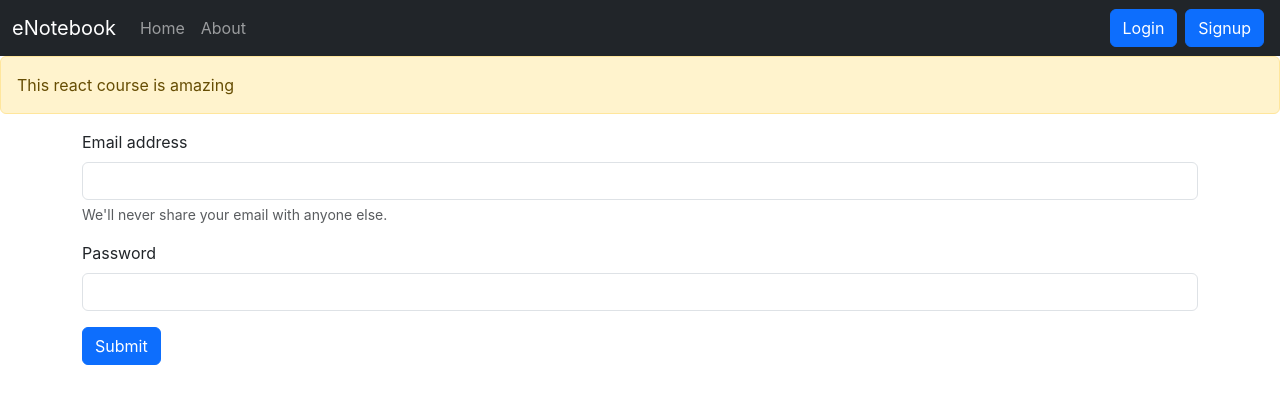
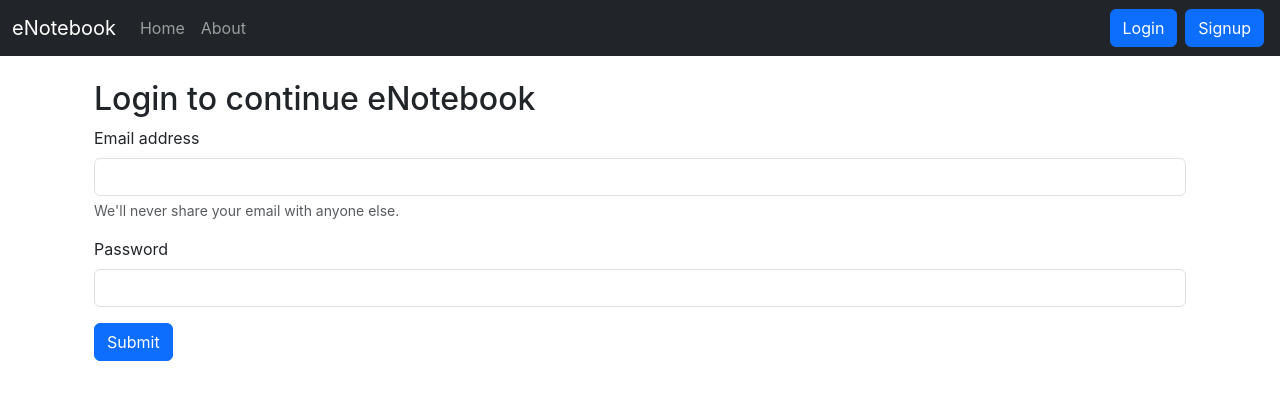
Before and after one commit to shivamdevloper123/enotebook, a React (Create React App) app: page /login in a window 1280 px wide. Shown: the top 404 px of the page. Built offline with nearby package versions, Linux system fonts and the light colour scheme.

Commit message:
video-72 completed

```diff
--- a/src/App.js
+++ b/src/App.js
@@ -1,3 +1,4 @@
+import React,{useState} from 'react';
 import './App.css';
 import { BrowserRouter as Router, Routes, Route } from "react-router-dom";
 import Navbar from './component/Navbar';
@@ -9,18 +10,30 @@ import Signup from './component/Signup';
 import NoteState from './context/note/NoteState'
 
 function App() {
+  const [alert , setAlert] = useState(null);
+
+
+  const showAlert = (message,type)=>{
+   setAlert({
+     msg:message,
+     type:type
+   })
+   setTimeout(() => {
+     setAlert(null)
+   }, 2000);
+  }
   return (
    <NoteState>
       <>
         <Router>
           <Navbar />
-          <Alert message = "This react course is amazing"/>
+          <Alert alert={alert}/>
           <div className="container">
           <Routes>
-            <Route exact path="/" element={<Home/>} />
-            <Route exact path="/about" element={<About />} />
-            <Route exact path="/login" element={<Login/>} />
-            <Route exact path="/signup" element={<Signup/>} />
+            <Route exact path="/" element={<Home showAlert={showAlert}/>} />
+            <Route exact path="/about" element={<About  />} />
+            <Route exact path="/login" element={<Login showAlert={showAlert}/>} />
+            <Route exact path="/signup" element={<Signup showAlert={showAlert}/>} />
           </Routes>
           </div>
         </Router>
--- a/src/component/About.js
+++ b/src/component/About.js
@@ -6,8 +6,8 @@ function About() {
 
 
   return (
-    <div>
-    This is About page
+    <div className='container align-center-item'style={{marginTop:"80px"}}>
+   <h1> This is About page</h1>
     </div>
   )
 }
--- a/src/component/AddNote.js
+++ b/src/component/AddNote.js
@@ -1,6 +1,6 @@
 import React, { useContext, useState } from 'react'
 import noteContext from '../context/note/noteContext'
-function AddNote() {
+function AddNote(props) {
     const context = useContext(noteContext);
     const { addNote } = context;
     const [note, setNote] = useState({ title: "", description: "", tag: "" })
@@ -8,6 +8,8 @@ function AddNote() {
         e.preventDefault();
         addNote(note.title, note.description, note.tag);
         setNote({title:"",description:"",tag:""})
+        props.showAlert("Added successfully", "success")
+
 
   }
 
@@ -15,7 +17,7 @@ function AddNote() {
         setNote({ ...note, [e.target.name]: e.target.value })
     }
     return (
-        <div className="container my-3">
+        <div className="container align-center-item" style={{marginTop:"80px"}}>
 
             <h1>Add a Note</h1>
 
--- a/src/component/Alert.js
+++ b/src/component/Alert.js
@@ -1,13 +1,21 @@
-import React from 'react';
+import React from 'react'
 
 function Alert(props) {
+    const  capitalize = (word)=>{
+      if (word==="danger") {
+        word="error"
+      }
+        const lower = word.toLowerCase();
+        return lower.charAt(0).toUpperCase() + lower.slice(1)
+    }
+  return (
 
+   props.alert && <div className={`alert alert-${props.alert.type} alert-dismissible fade show`} style={{marginTop:"45px"}} role="alert">
+    <strong>{capitalize(props.alert.type)}</strong>:{props.alert.msg}
 
-  return (
-    <div className="alert alert-warning" role="alert">
-      {props.message}
-    </div>
-  );
+    <button type="button" className="btn-close" data-bs-dismiss="alert" aria-label="Close" ></button>
+  </div>
+  )
 }
 
-export default Alert;
+export default Alert
--- a/src/component/Home.js
+++ b/src/component/Home.js
@@ -1,11 +1,13 @@
 import React  from 'react'
 import Notes from './Notes'
-export const Home =() =>{
 
+export const Home =(props) =>{
+
+  const{showAlert} = props
   return (
     <div>
 
-<Notes/>
+<Notes showAlert={showAlert}/>
     </div>
   )
 }
--- a/src/component/Login.js
+++ b/src/component/Login.js
@@ -20,11 +20,12 @@ const Login = (props) => {
         if (json.success){
             // Save the auth token and redirect
             localStorage.setItem('token', json.authtoken);
+            props.showAlert("Logged In Successfully",'success')
             navigate("/");
 
         }
         else{
-            alert("Invalid credentials");
+            props.showAlert("Invalid credentials ",'danger');
         }
     }
 
@@ -33,8 +34,9 @@ const Login = (props) => {
     }
 
     return (
-        <div>
-            <form onSubmit={handleSubmit}>
+        <div className='container align-center-item'style={{marginTop:"80px"}}>
+            <form onSubmit={handleSubmit} >
+            <h2  >Login to continue eNotebook</h2>
                 <div className="mb-3">
                     <label htmlFor="email" className="form-label">Email address</label>
                     <input type="email" className="form-control" value={credentials.email} onChange={onChange} id="email" name="email" aria-describedby="emailHelp" />
--- a/src/component/Navbar.js
+++ b/src/component/Navbar.js
@@ -1,15 +1,19 @@
 
 import React  from 'react'
-import { Link ,useLocation} from "react-router-dom";
+import { Link ,useLocation,useNavigate} from "react-router-dom";
 
     const Navbar =()=>{
         let location = useLocation();
-
+      let navigate = useNavigate();
+      const handleLogout = ()=>{
+        localStorage.removeItem('token');
+        navigate('/login')
+      }
 
     return (
         <div>
-            <nav className="navbar navbar-expand-lg navbar-dark bg-dark">
-                <div className="container-fluid">
+            <nav className="navbar  fixed-top navbar-expand-lg navbar-dark bg-dark ">
+                <div className="container-fluid ">
                     <Link className="navbar-brand" to="/">eNotebook</Link>
                     <button className="navbar-toggler" type="button" data-bs-toggle="collapse" data-bs-target="#navbarSupportedContent" aria-controls="navbarSupportedContent" aria-expanded="false" aria-label="Toggle navigation">
                         <span className="navbar-toggler-icon"></span>
@@ -24,10 +28,10 @@ import { Link ,useLocation} from "react-router-dom";
                             </li>
                         </ul>
 
-                        <form className="d-flex">
+                     {!localStorage.getItem('token')?<form className="d-flex">
                     <Link className="btn btn-primary mx-1" to="/login" role="button">Login</Link>
                     <Link className="btn btn-primary mx-1" to="/signup" role="button">Signup</Link>
-                    </form>
+                    </form>:<button onClick={handleLogout} className="btn btn-primary">Logout</button> }
                     </div>
                 </div>
             </nav>
--- a/src/component/Noteitem.js
+++ b/src/component/Noteitem.js
@@ -18,7 +18,7 @@ function Noteitem(props) {
                     <div className="d-flex align-items-center">
                         <h5 className="card-title">{note.title}</h5>
                         <i className="far fa-edit mx-2" onClick={()=>{updateNote(note)}}></i>
-                        <i className="fa-regular fa-trash-can mx-2" style={{ color: "#060709" }} onClick={() => { deleteNote(note._id) }}></i>
+                        <i className="fa-regular fa-trash-can mx-2" style={{ color: "#060709" }} onClick={() => { deleteNote(note._id); props.showAlert("Dleted Successfully",'success'); }}></i>
                     </div>
                     <p className="card-text">{note.description} </p>
 
--- a/src/component/Signup.js
+++ b/src/component/Signup.js
@@ -1,7 +1,7 @@
 import React, {useState} from 'react'
 import {useNavigate} from "react-router-dom"
 
-const Signup = () => {
+const Signup = (props) => {
  try{
   const [credentials, setCredentials] = useState({name:"",email: "", password: ""})
   // eslint-disable-next-line react-hooks/rules-of-hooks
@@ -23,10 +23,11 @@ const Signup = () => {
           // Save the auth token and redirect
           localStorage.setItem('token', json.authtoken);
           navigate("/");
+props.showAlert("Account Created Successfully",'success')
 
       }
       else{
-          alert("Invalid credentials");
+        props.showAlert("Invalid details","danger");
       }
   }
     const onChange = (e)=>{
@@ -34,8 +35,8 @@ const Signup = () => {
   }
 
   return (
-    <div className='container'>
-
+    <div className='container align-center-item'style={{marginTop:"80px"}}>
+     <h2>Create an Account to use eNotebook</h2>
      <form onSubmit={handleSubmit}>
   <div className="mb-3">
     <label htmlFor="name" className="form-label" >Name</label>
--- a/src/context/note/NoteState.js
+++ b/src/context/note/NoteState.js
@@ -13,7 +13,7 @@ const NoteState = (props) => {
       method: 'GET',
       headers: {
         'Content-Type': 'application/json',
-        "auth-token" :"eyJhbGciOiJIUzI1NiIsInR5cCI6IkpXVCJ9.eyJ1c2VyIjp7ImlkIjoiNjZjMjM5NmFjZjM0ZDQ1NmY3ZTJjZTlhIn0sImlhdCI6MTcyNDIyODI5NX0.6teBl1xmBaI2ZS0iXnLpOZ5jzjvcJxYUudQGtepZHlE"
+        "auth-token": localStorage.getItem('token')
       }
     });
     const json = await response.json()
@@ -29,7 +29,7 @@ const NoteState = (props) => {
       method: 'POST',
       headers: {
         'Content-Type': 'application/json',
-        "auth-token" :"eyJhbGciOiJIUzI1NiIsInR5cCI6IkpXVCJ9.eyJ1c2VyIjp7ImlkIjoiNjZjMjM5NmFjZjM0ZDQ1NmY3ZTJjZTlhIn0sImlhdCI6MTcyNDIyODI5NX0.6teBl1xmBaI2ZS0iXnLpOZ5jzjvcJxYUudQGtepZHlE"
+        "auth-token": localStorage.getItem('token')
       },
       body: JSON.stringify({title, description, tag})
     });
@@ -48,7 +48,7 @@ const NoteState = (props) => {
       method: 'DELETE',
       headers: {
         'Content-Type': 'application/json',
-        "auth-token" :"eyJhbGciOiJIUzI1NiIsInR5cCI6IkpXVCJ9.eyJ1c2VyIjp7ImlkIjoiNjZjMjM5NmFjZjM0ZDQ1NmY3ZTJjZTlhIn0sImlhdCI6MTcyNDIyODI5NX0.6teBl1xmBaI2ZS0iXnLpOZ5jzjvcJxYUudQGtepZHlE"
+        "auth-token": localStorage.getItem('token')
       }
 
     });
@@ -64,7 +64,7 @@ const NoteState = (props) => {
       method: 'PUT',
       headers: {
         'Content-Type': 'application/json',
-        "auth-token" :"eyJhbGciOiJIUzI1NiIsInR5cCI6IkpXVCJ9.eyJ1c2VyIjp7ImlkIjoiNjZjMjM5NmFjZjM0ZDQ1NmY3ZTJjZTlhIn0sImlhdCI6MTcyNDIyODI5NX0.6teBl1xmBaI2ZS0iXnLpOZ5jzjvcJxYUudQGtepZHlE"
+        "auth-token": localStorage.getItem('token')
       },
       body: JSON.stringify({title, description, tag})
     });
```
Also changed, not shown: src/component/Notes.js (+27 -17 lines).
